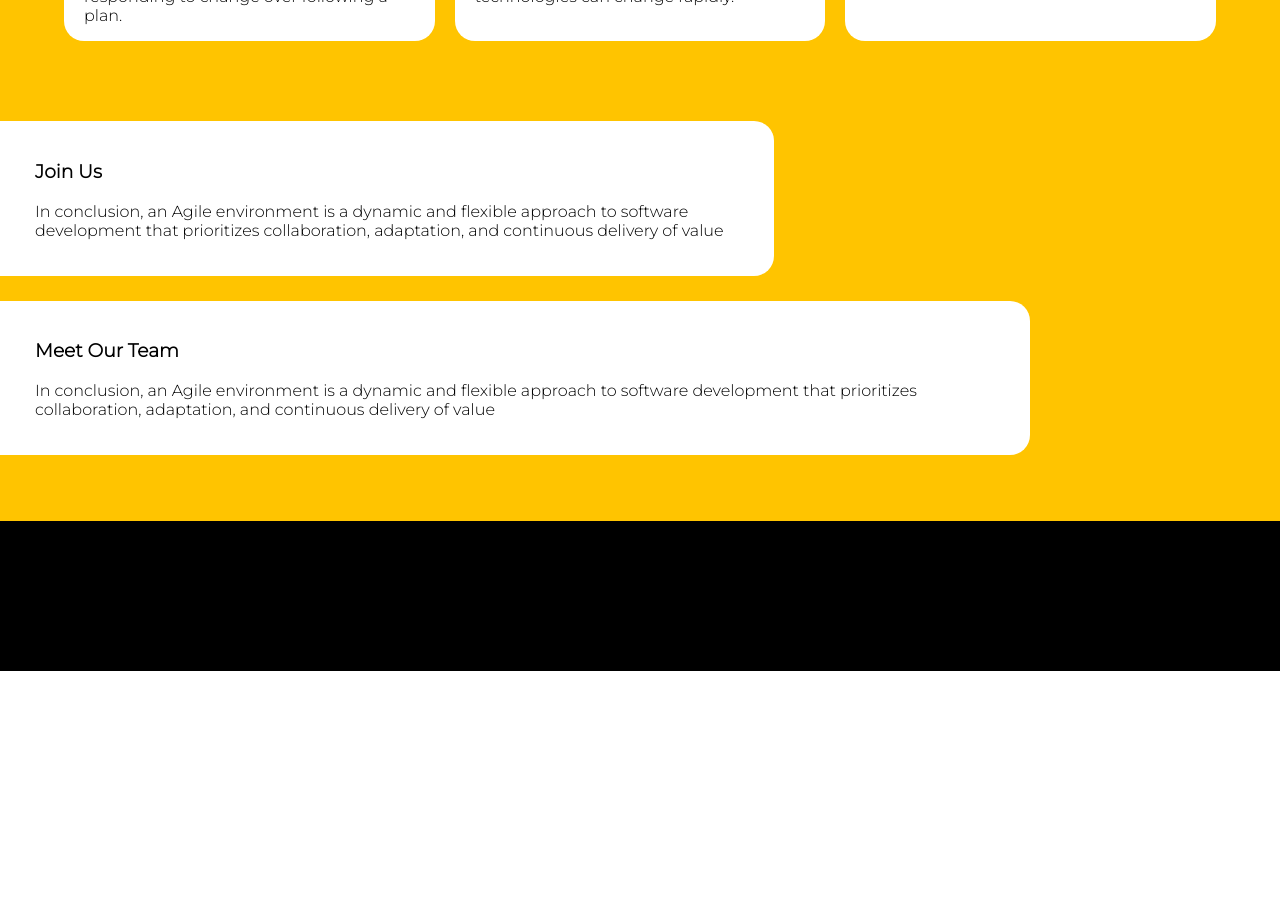
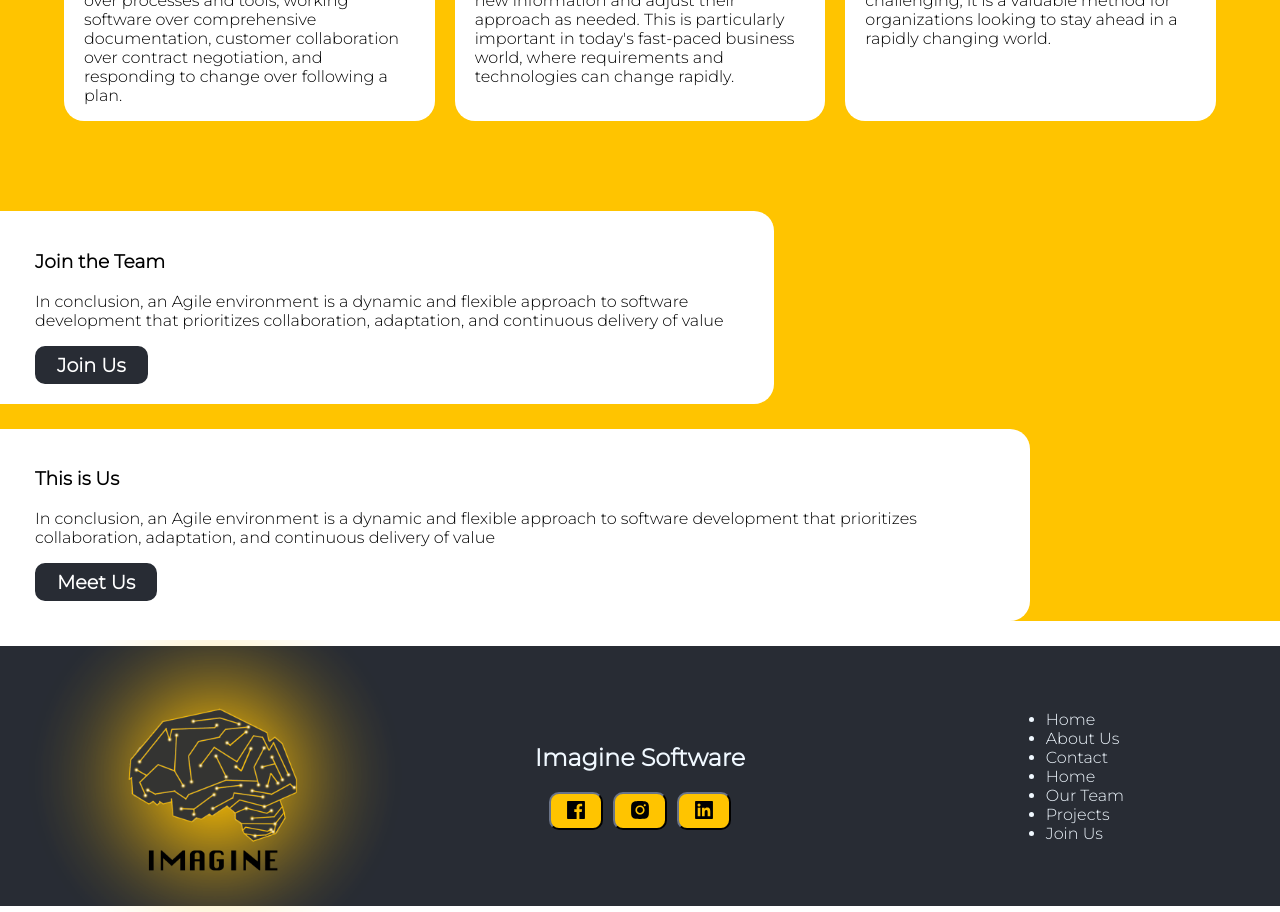
Before and after one commit to FilipDimi/imagine-software-website, a React (Create React App) app: page / in a window 1280 px wide. Shown: the part 880-1792 px from the top of the page. Before the commit the page ends 1551 px from the top, so only its background shows below. Built offline with nearby package versions, Linux system fonts and the light colour scheme.

Commit message:
Homescreen done

```diff
--- a/src/App.js
+++ b/src/App.js
@@ -6,6 +6,7 @@ import ContactScreen from "./screens/ContactScreen";
 import JoinUsScreen from "./screens/JoinUsScreen";
 import ProjectScreen from "./screens/ProjectScreen";
 import TeamScreen from "./screens/TeamScreen";
+import Footer from "./components/UI/Footer";
 
 function App() {
   return (
@@ -19,9 +20,7 @@ function App() {
         <Route path ="/team" element={<TeamScreen />} />
         <Route path ="/about" element={<AboutScreen />} />
       </Routes>
-      <footer style={{backgroundColor: "#000", height: "150px"}}>
-
-      </footer>
+      <Footer />
     </>
   );
 }
--- /dev/null
+++ b/src/components/UI/Footer.js
@@ -0,0 +1,35 @@
+import React from 'react'
+import styles from './Footer.module.css';
+import { FacebookFilled, InstagramFilled, LinkedinFilled } from "@ant-design/icons";
+import logo from '../../assets/icon.png'
+
+const Footer = () => {
+  return (
+    <footer className={styles.footer}>
+        <div className={styles.footerBlock}>
+            <img src={logo} style={{width: "380px"}}/>
+        </div>
+        <div className={styles.footerBlock}>
+            <h2>Imagine Software</h2>
+            <div>
+                <button className={styles.socialMediaButton}><FacebookFilled /></button>
+                <button className={styles.socialMediaButton}><InstagramFilled /></button>
+                <button className={styles.socialMediaButton}><LinkedinFilled /></button>
+            </div>
+        </div>
+        <div className={styles.footerBlock}>
+            <ul>
+                <li>Home</li>
+                <li>About Us</li>
+                <li>Contact</li>
+                <li>Home</li>
+                <li>Our Team</li>
+                <li>Projects</li>
+                <li>Join Us</li>
+            </ul>
+        </div>
+    </footer>
+  )
+}
+
+export default Footer
--- /dev/null
+++ b/src/components/UI/Footer.module.css
@@ -0,0 +1,26 @@
+.footer {
+    background-color: #282c34;
+    height: 30vh;
+    display: flex;
+    flex-direction: row;
+    gap: 15px;
+    color: aliceblue;
+    padding: 10px;
+}
+
+.footerBlock {
+    width: 33%;
+    display: flex;
+    flex-direction: column;
+    justify-content: center;
+    align-items: center;
+}
+
+.socialMediaButton {
+    background-color: #ffc400;
+    border-radius: 10px;
+    padding: 5px 15px;
+    font-size: 1.25rem;
+    border-color: #282c34;
+    margin: 0px 5px;
+}
--- /dev/null
+++ b/src/components/UI/RedirectButton.js
@@ -0,0 +1,10 @@
+import React from 'react'
+import styles from './RedirectButton.module.css'
+
+const RedirectButton = (props) => {
+  return (
+    <button className={styles.button} onClick={props.onClick}>{props.title}</button>
+  )
+}
+
+export default RedirectButton
--- /dev/null
+++ b/src/components/UI/RedirectButton.module.css
@@ -0,0 +1,21 @@
+.button {
+    background-color: #282c34;
+    color: #fff;
+    font-size: 1.2rem;
+    border-radius: 10px;
+    padding: 5px 20px;
+    border: 2px solid #282c34;
+    font-weight: bold;
+    transition: 0.3s;
+}
+
+.button:hover {
+    background-color: #ffc000;
+    color: #282c34;
+    border: 2px solid #ffc000;
+}
+
+.button:active {
+    background-color: #ba8c02;
+    color: #282c34;
+}
--- a/src/screens/HomeScreen.js
+++ b/src/screens/HomeScreen.js
@@ -1,7 +1,19 @@
 import React from "react";
+import { useNavigate } from "react-router-dom";
 import styles from "./HomeScreen.module.css";
+import RedirectButton from "../components/UI/RedirectButton";
 
 const HomeScreen = () => {
+  let navigate = useNavigate();
+
+  const redirectToJoinUs = () => {
+    navigate('/joinus');
+  }
+
+  const redirectToTeam = () => {
+    navigate('/team');
+  }
+
   return (
     <>
       <div className={styles.container}>
@@ -75,20 +87,22 @@ const HomeScreen = () => {
       </div>
       <div className={styles.yellowContainer}>
         <div className={styles.smallerSideBannerContainer}>
-          <h3>Join Us</h3>
+          <h3>Join the Team</h3>
           <p>
             In conclusion, an Agile environment is a dynamic and flexible
             approach to software development that prioritizes collaboration,
             adaptation, and continuous delivery of value
           </p>
+          <RedirectButton title="Join Us" onClick={redirectToJoinUs} />
         </div>
         <div className={styles.sideBannerContainer}>
-          <h3>Meet Our Team</h3>
+          <h3>This is Us</h3>
           <p>
             In conclusion, an Agile environment is a dynamic and flexible
             approach to software development that prioritizes collaboration,
             adaptation, and continuous delivery of value
           </p>
+          <RedirectButton title="Meet Us" onClick={redirectToTeam} />
         </div>
       </div>
     </>
--- a/src/screens/HomeScreen.module.css
+++ b/src/screens/HomeScreen.module.css
@@ -4,7 +4,7 @@
   flex-direction: column;
   align-items: center;
   background-color: #ffc400;
-  min-height: 100vh;
+  min-height: 10vh;
 }
 
 /* Main Container */
@@ -13,7 +13,7 @@
   align-items: center;
   flex-direction: column;
   width: 100%;
-  height: 40vh;
+  height: 50vh;
   background-color: #282c34;
   background-image: linear-gradient(
       to bottom,
@@ -91,7 +91,7 @@
 /* Side Banner */
 .yellowContainer {
   background-color: #ffc400;
-    min-height: 50vh;
+  min-height: 35vh;
   margin-top: -20px;
   padding-top: 50px;
 }
@@ -108,11 +108,11 @@
   background-color: #fff;
   width: 55%;
   padding: 20px 35px;
+  margin-top: 10px;
   margin-bottom: 25px;
   border-top-right-radius: 20px;
   border-bottom-right-radius: 20px;
 }
-
 
 @media only screen and (max-width: 820px) {
   .headingOneContainer {
@@ -133,4 +133,8 @@
   .individualGoalContainer {
     width: 89%;
   }
+
+  .yellowContainer {
+    min-height: 80vh;
   }
+}
```
Also changed, not shown: 1 other file (tests, documents, lock files or other folders). Lines whose indentation alone changed are shown as unchanged.
